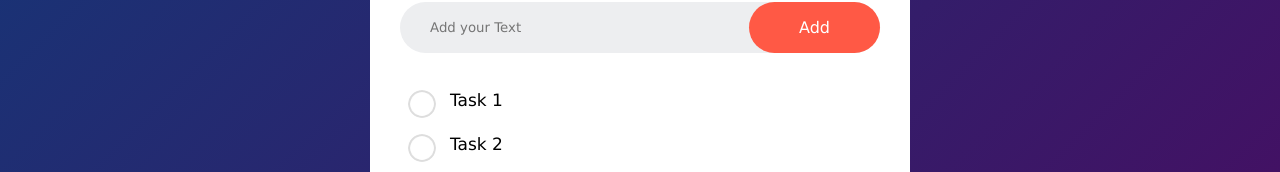
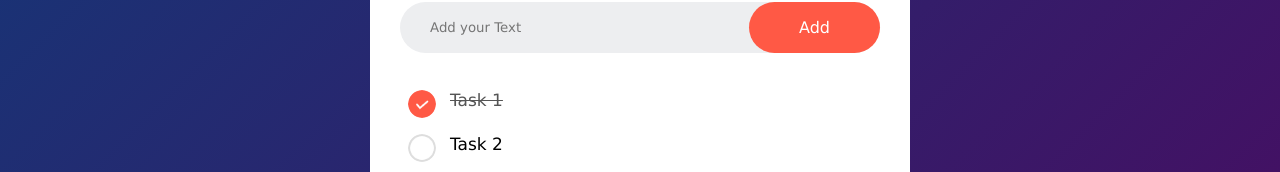
Before and after one commit to shashanks-06/ToDo_List_App, a React (Vite) app: page / in a window 1280 px wide. Shown: the part 198-370 px from the top of the page. Built offline with nearby package versions, Linux system fonts and the light colour scheme.

Commit message:
list css done

```diff
--- a/src/App.css
+++ b/src/App.css
@@ -80,3 +80,11 @@ ul li::before {
   top: 12px;
   left: 8px;
 }
+
+ul li.checked {
+  text-decoration: line-through;
+  color: #555;
+}
+ul li.checked::before {
+  background-image: url(/checked.png);
+}
--- a/src/Components/List.jsx
+++ b/src/Components/List.jsx
@@ -4,7 +4,7 @@ const List = () => {
   return (
     <div>
       <ul className="list-container">
-        <li>Task 1</li>
+        <li className="checked">Task 1</li>
         <li>Task 2</li>
         <li>Task 3</li>
       </ul>
```
